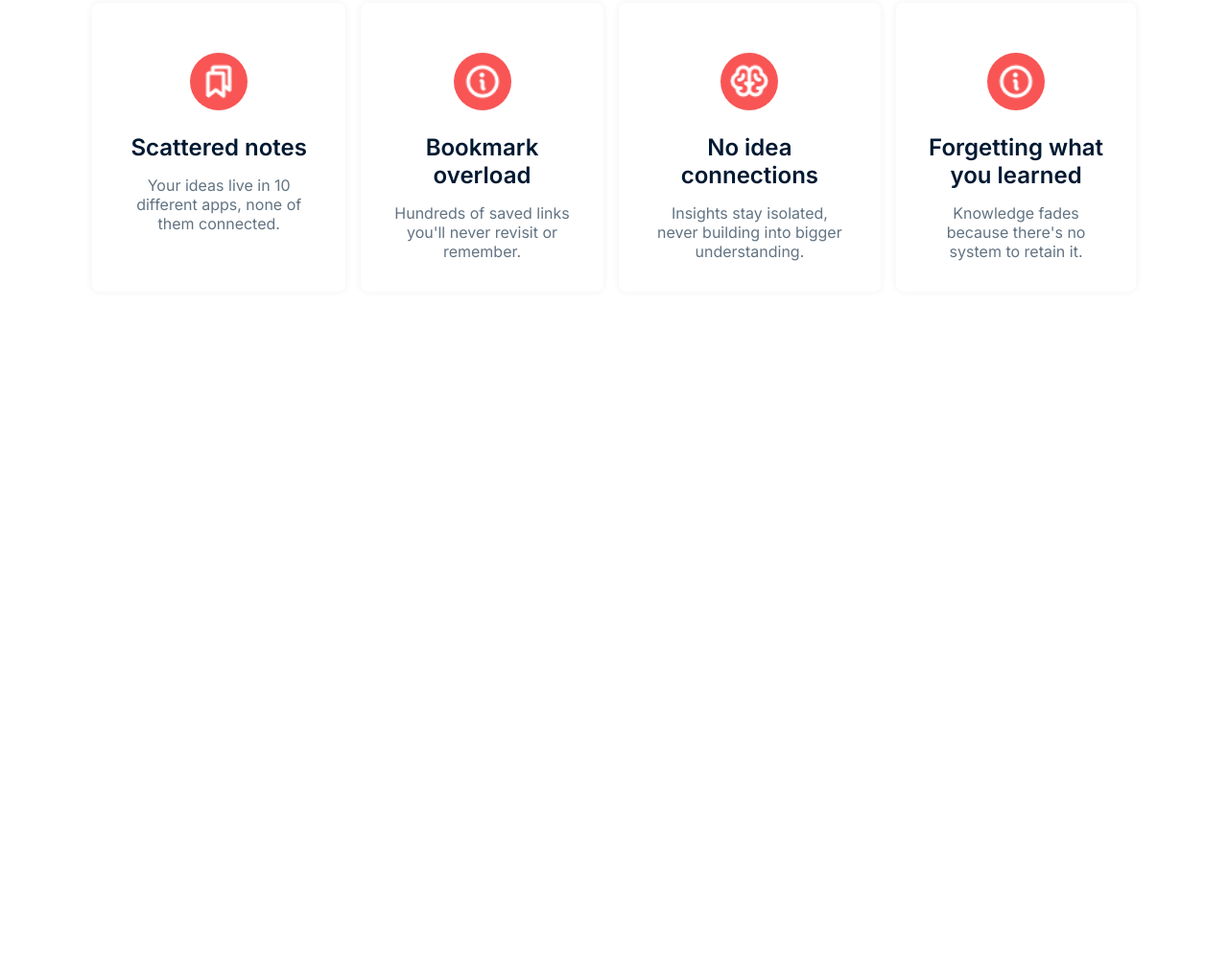
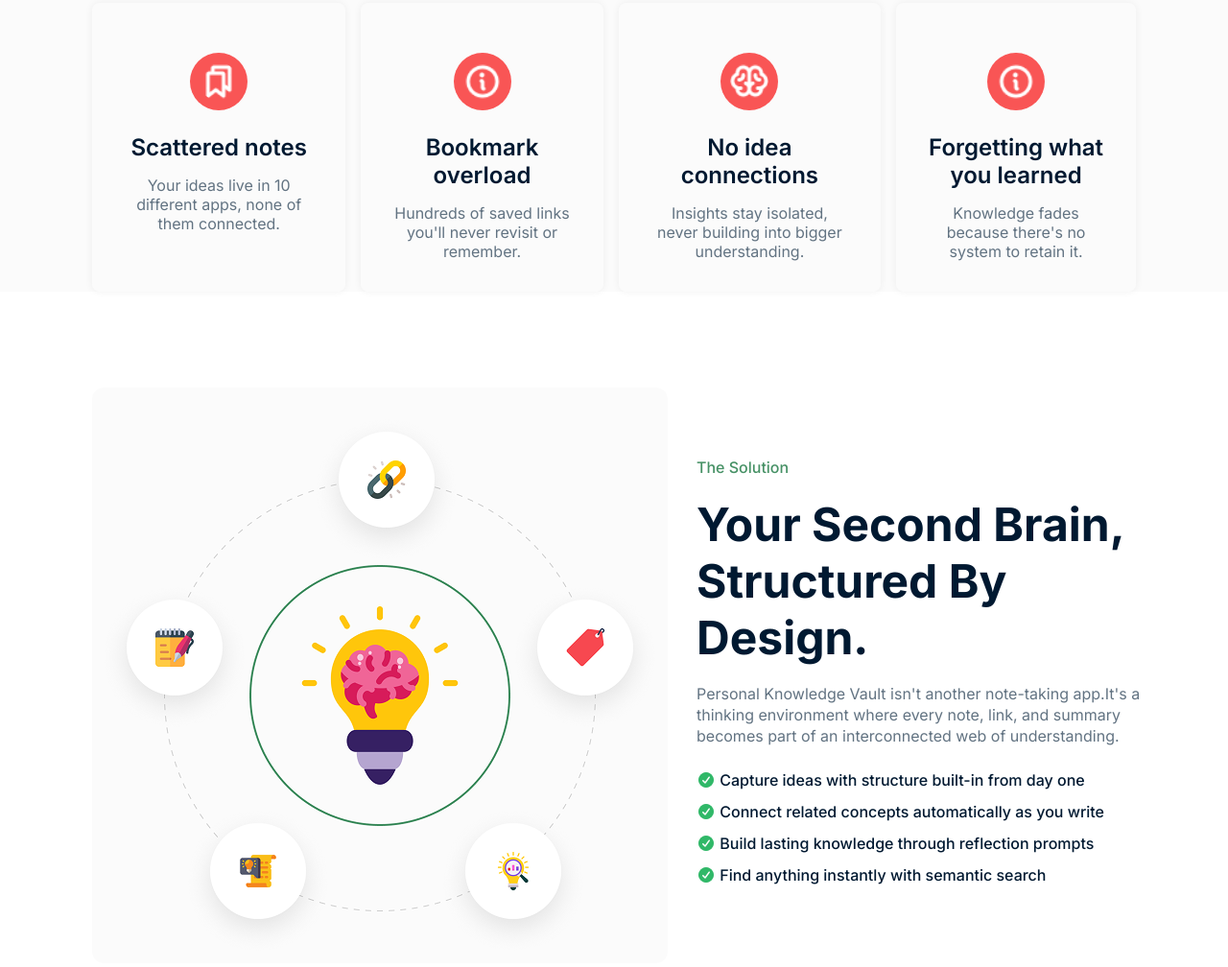
Before and after one commit to tarekur-rahman/assignment1, a plain HTML site: page index.html in a window 1280 px wide. Shown: the part 1070-2078 px from the top of the page at 96% size. Before the commit the page ends 1474 px from the top, so only its background shows below. Drawn offline with Linux system fonts and the light colour scheme.

Commit message:
Your second brain section add

```diff
--- a/index.html
+++ b/index.html
@@ -95,5 +95,32 @@
      </section>
 
 
+     <section class="second-brain">
+        <div id="container">
+            <div class="flex-content">
+                <div class="image">
+                    <img src="./assets/knowledge.png" alt="Knowledge">
+                </div>
+                <div class="content">
+                    <h4>The Solution</h4>
+                    <h2>Your second brain,<br>structured by design.</h2>
+                    <p class="ppp">Personal Knowledge Vault isn't another note-taking app.It's a thinking environment where every note, link, and summary becomes part of an interconnected web of understanding.</p>
+
+                    <div class="point">
+
+                    <p><i class="fa-solid fa-circle-check"></i> Capture ideas with structure built-in from day one</p>
+                    <p><i class="fa-solid fa-circle-check"></i> Connect related concepts automatically as you write</p>
+                    <p><i class="fa-solid fa-circle-check"></i> Build lasting knowledge through reflection prompts</p>
+                    <p><i class="fa-solid fa-circle-check"></i> Find anything instantly with semantic search</p>
+
+                    </div>
+                </div>
+
+
+            </div>
+        </div>
+     </section>
+
+
 </body>
 </html>
--- a/style.css
+++ b/style.css
@@ -113,6 +113,9 @@
 .banner-btn #btn i{
     margin-right: 10px;
 }
+.card-section{
+    background-color: #FBFBFB;
+}
 .card-heading{
     text-align: center;
 }
@@ -137,7 +140,7 @@
 }
 .card-item .card{
     padding: 32px;
-  box-shadow: 0px 0px 8px 0px #0000000F;
+  box-shadow: 0px 0px 8px 0px #0000000f;
   text-align: center;
   border-radius: 8px;
 }
@@ -165,3 +168,48 @@
     color:#627382;
 
 }
+.flex-content{
+    display:flex;
+    gap: 30px;
+    align-items: center;
+}
+.flex-content .image img{
+    border-radius: 12px;
+}
+.flex-content .content h4{
+    font-size: 16px;
+    line-height: 20px;
+    font-weight: 500;
+    color: #469165;
+    margin-bottom: 20px;
+}
+.flex-content .content h2{
+    font-size: 48px;
+    font-weight: 700;
+    color: #001931;
+    text-transform: capitalize;
+    margin-bottom: 18px;
+
+}
+
+.flex-content .content .ppp{
+    font-size: 16px;
+    line-height: 22px;
+    font-weight: 400;
+    color:#627382;
+    margin-bottom: 25px;
+    width: 510px;
+
+}
+.point p {
+    font-size: 16px;
+    line-height: 20px;
+    font-weight: 500;
+    color: #001931;
+}
+.point p *{
+    margin-bottom: 15px;
+}
+.point i{
+    color: #30B868;
+}
```
